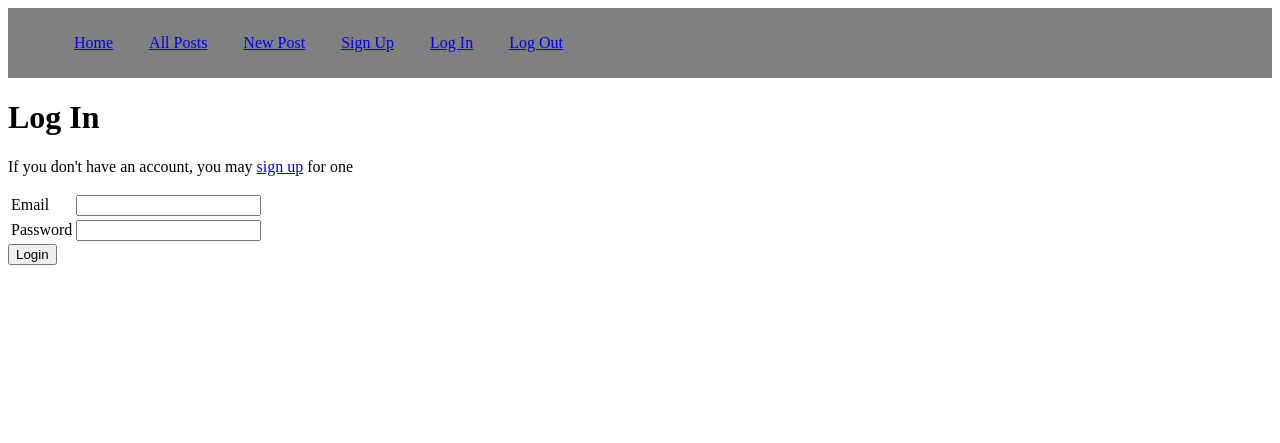
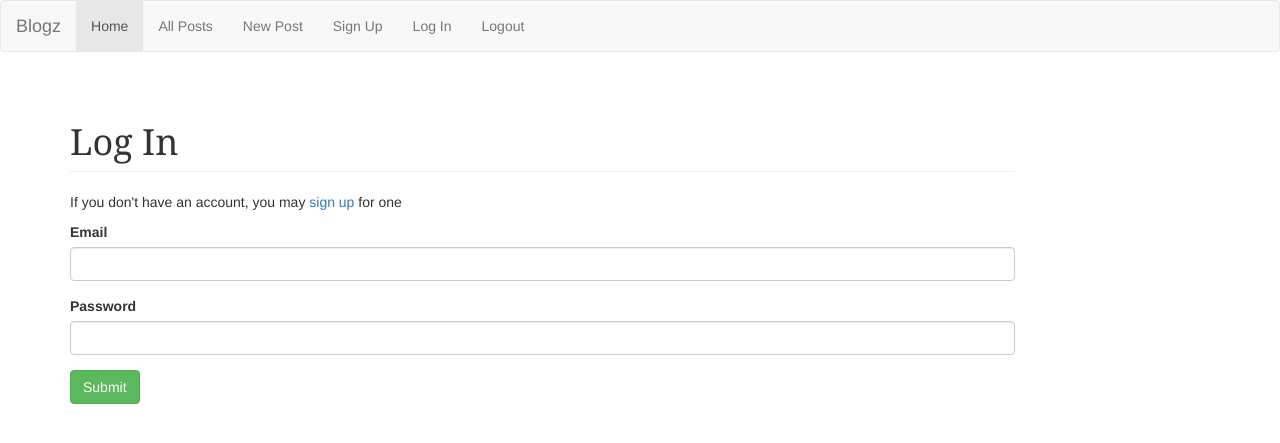
Before and after one commit to haileybond/blogz, a Flask app: page /login in a window 1280 px wide. Shown: the top 443 px of the page. Run offline with Flask 2, Linux system fonts and the light colour scheme; some libraries are stand-ins or nearby versions.

Commit message:
added Bootstrap styling and password hashing- login not working

```diff
--- a/main.py
+++ b/main.py
@@ -1,6 +1,7 @@
 from flask import Flask, request, redirect, render_template, session, flash
 from flask_sqlalchemy import SQLAlchemy
 from datetime import datetime
+from hashutils import make_pw_hash, check_pw_hash
 
 # update database info (done!)
 app = Flask(__name__)
@@ -29,7 +30,7 @@ class Blog(db.Model):
 class User(db.Model):
     id = db.Column(db.Integer, primary_key=True)
     email = db.Column(db.String(80))
-    password = db.Column(db.String(20))
+    pw_hash = db.Column(db.String(120))
     first_name = db.Column(db.String(40))
     last_name = db.Column(db.String(40))
     blogs = db.relationship('Blog', backref='owner')
@@ -37,7 +38,7 @@ class User(db.Model):
 #add a constructor for the User class (done!)
     def __init__(self, email, password, first_name, last_name):
         self.email = email
-        self.password = password
+        self.pw_hash = make_pw_hash(password)
         self.first_name = first_name
         self.last_name = last_name
 
@@ -60,14 +61,14 @@ def blog():
         # if it's a post id, then redirect to the post.html template
         if post_id:
             posts = Blog.query.filter_by(id=[post_id]).all()
-            return render_template("blog.html", posts=posts)
+            return render_template("blog.html", posts=posts, page_title="Blogz")
         # if it's a user id, then redirect to the blogger.html template
         if user_id:
             posts = Blog.query.filter_by(owner_id = user_id).all()
-            return render_template("blogger.html", posts=posts)
+            return render_template("blogger.html", posts=posts, page_title="Blogz")
     #if the len == 0, it means we just want the regular blogger page
     posts = Blog.query.all()
-    return render_template('blog.html', title="Blog", posts=posts)
+    return render_template('blog.html', page_title="Blogz", posts=posts)
 
 @app.route('/addpost', methods=['POST', 'GET'])
 def add_post():
@@ -80,7 +81,7 @@ def add_post():
         if title == "" or body == "":
             #rework error message as flash message (DONE!)
             flash('* All fields are required', 'error')
-            return render_template('/addpost.html', title=title, body=body)
+            return render_template('/addpost.html', title=title, page_title="Blogz- Add a new Post", body=body)
         else:
             #the Blog class needs both body and title passed to it
             post = Blog(title, body, owner)
@@ -92,7 +93,7 @@ def add_post():
             post_id = str(post.id)
             #redirect using the post id # in address (GET)
             return redirect('/blog?post_id=' + post_id)
-    return render_template('/addpost.html')
+    return render_template('/addpost.html', page_title="Blogz- Add a new Post")
 
 #add an app route + function for login.html
 
@@ -104,18 +105,20 @@ def login():
         #add validation for user login and create flash error messages
         user = User.query.filter_by(email=email).first()
 
-        if user and user.password == password:
+        if user and check_pw_hash(password, user.pw_hash):
             session['email'] = email
-            flash("You are currenly logged in")
+            flash("You are currenly logged in", 'info')
             return redirect('/blog')
 
         if not user:
-            email_error = "User account does not exhist or email incorrect"
-            return render_template('login.html', email_error=email_error)
-        if User.password != password:
+            email_error = "User account does not exhist"
+            return render_template('login.html', email_error=email_error, page_title="Blogz- Log In")
+
+        if not check_pw_hash(password, user.pw_hash):
             password_error = "Password is incorrect. Please try again"
-            return render_template('login.html', password_error=password_error)
-    return render_template('login.html')
+            return render_template('login.html', password_error=password_error, page_title="Blogz- Log In")
+
+    return render_template('login.html', page_title="Blogz- Log In")
 
 
 #add an app route + function for index.html
@@ -128,56 +131,61 @@ def login():
 @app.route('/signup', methods=['POST', 'GET'])
 def signup():
     if request.method == 'POST':
-        email = request.form['email']
-        password = request.form['password']
-        verify = request.form['verify']
-        first_name = request.form['first_name']
-        last_name = request.form['last_name']
+        input_email = request.form['email']
+        input_password = request.form['password']
+        password_hash = make_pw_hash(input_password)
+        input_verify = request.form['verify']
+        input_first_name = request.form['first_name']
+        input_last_name = request.form['last_name']
 
-        #add validation and error messages for user signup (similar to "User Signup" assignment; use flash messages?)
+        email_error = ''
+        password_error = ''
 
-        #validate email (length, no spaces, contains @ and .) (DONE!)
-        if is_empty(email):
-            #Add error message
-            flash('* A valid email is required', 'error')
-        else:
-            if not is_correct_length(email):
-                #Add error message #email_error = "Email must be between 3 and 20 characters"
-                flash('* Email must be between 3 and 20 characters', 'error')
-                email= ''
+        existing_user = User.query.filter_by(email=input_email).first()
+        if existing_user:
 
-        #Make sure the user doesn't already exhist
-        existing_user = User.query.filter_by(email=email).first()
-        if existing_user:
-            flash('* User account already exhists. Please log in.', 'error')
+            email_error = "User account already exhists. Please Log In"
             return redirect('/login')
 
-        #Validate first and last name (must not be empty) (DONE!)
-        if is_empty(first_name) or is_empty(last_name):
-            flash('* Full name is required', 'error')
 
-        #Validate the password and verify password (DONE!)
-        if is_empty(password):
-            flash('* Password is required.', 'error')
-        elif contains_space(password):
-            flash('* Password may not contain spaces', 'error')
-        elif not is_correct_length(password):
-            flash('* Password must be between 3 and 20 characters', 'error')
+        #EMAIL VALIDATION
+        if contains_space(input_email):
+            email_error = "Email must not contain spaces"
+            input_email = ''
+        if not is_correct_length(input_email):
+            email_error = "Email must be between 3 and 40 characters"
+            input_email = ''
+        if not valid_email(input_email):
+            email_error = "Email must contain these symbols: '@' and '.'"
+            input_email = ''
 
-        #validate that password = password (must match password)
-        if is_empty(verify):
-            flash('* Password verification is required', 'error')
-        elif password != verify:
-            flash('* Passwords must match', 'error')
 
-        if not is_empty(email) and is_correct_length(email) and not existing_user and not is_empty(first_name) and not is_empty(last_name) and not is_empty(password) and not contains_space(password) and is_correct_length(password) and password==verify:
-            new_user = User(email, password, first_name, last_name)
+        #PASSWORD VALIDATION
+        if contains_space(input_password):
+            password_error = "Email must contain these symbols: '@' and '.'"
+            input_password = ''
+        if not is_correct_length(input_password):
+            password_error = "Email must be between 3 and 40 characters"
+            input_password = ''
+        if input_password != input_verify:
+            password_error = "Passwords must match"
+            input_password = ''
+            verify_password = ''
+
+        if password_error or email_error:
+            return render_template('signup.html', password_error = password_error, email_error = email_error, email = input_email, first_name=input_first_name, last_name=input_last_name)
+
+
+        #IF NO ERRORS:
+        if not password_error and not email_error:
+            new_user = User(input_email, password_hash, input_first_name, input_last_name)
             db.session.add(new_user)
             db.session.commit()
-            session['email'] = email
+            session['email'] = input_email
             flash("You are currenly logged in")
             return redirect('/')
-    return render_template('signup.html')
+
+    return render_template('signup.html', page_title="Blogz- Sign Up")
 
 
 #add a function for logout.html
@@ -193,12 +201,8 @@ def logout():
 #FUNCTIONS FOR SIGNUP VALIDATION
 
 
-def is_empty(input):
-    if not input:
-        return True
-
 def is_correct_length(input):
-    if len(input) >= 3 and len(input) <= 20:
+    if len(input) >= 3 and len(input) <= 40:
         return True
 
 def contains_space(input):
@@ -216,14 +220,14 @@ def valid_email(input):
         if each_char == '.':
             period_count = period_count + 1
 
-    if period_count == 1 and at_count == 1:
+    if period_count >= 1 and at_count == 1:
         return True
 
 
 @app.route('/')
 def index():
     users = User.query.all()
-    return render_template('index.html', title="Blog Users", users=users)
+    return render_template('index.html', page_title="Blogz- Blogger Index", users=users)
 
 if __name__ == '__main__':
     app.run()
--- /dev/null
+++ b/styles/styles.css
@@ -0,0 +1,12 @@
+.blogger_index {
+
+}
+
+.error {
+    color: red;
+    text-decoration: none;
+}
+
+h1 {
+    font-family: Cambria, Cochin, Georgia, Times, Times New Roman, serif;
+}
--- a/templates/base.html
+++ b/templates/base.html
@@ -1,39 +1,55 @@
 <!DOCTYPE html>
-<html>
+<html lang="en">
     <head>
-        <title>{{title}}</title>
+        <title>{{page_title}}</title>
         <meta charset="utf-8"/>
-        <style>
-            .error {
-                color: red;
-                text-decoration: none;
-            }
-        </style>
+        <meta name="viewport" content="width=device-width, initial-scale=1">
+
+
+        <!-- Latest compiled and minified CSS -->
+        <link rel="stylesheet" href="https://maxcdn.bootstrapcdn.com/bootstrap/3.3.7/css/bootstrap.min.css">
+        <!-- jQuery library -->
+        <script src="https://ajax.googleapis.com/ajax/libs/jquery/3.2.1/jquery.min.js"></script>
+        <!-- Latest compiled JavaScript -->
+        <script src="https://maxcdn.bootstrapcdn.com/bootstrap/3.3.7/js/bootstrap.min.js"></script>
+        <link rel="stylesheet" type="text/css" href="/styles/styles.css">
+
+
     </head>
     <!-- Add navigation menu -->
     <body>
-        <nav style="background-color: grey; padding: 10px">
-            <ul id="nav_menu" style="list-style: none">
-                <li style="display: inline; padding: 1rem; text-decoration: none; color: white"><a href="/">Home</a></li>
-                <li style="display: inline; padding: 1rem; text-decoration: none; color: white"><a href="/blog">All Posts</a></li>
-                <li style="display: inline; padding: 1rem; text-decoration: none; color: white"><a href="/addpost">New Post</a></li>
-                <li style="display: inline; padding: 1rem; text-decoration: none; color: white"><a href="/signup">Sign Up</a></li>
-                <li style="display: inline; padding: 1rem; text-decoration: none; color: white"><a href="/login">Log In</a></li>
-                <li style="display: inline; padding: 1rem; text-decoration: none; color: white"><a href="/logout">Log Out</a></li>
-                <!--TODO - Add links for logging in and logging out -->
+        <nav class="navbar navbar-default">
+            <div class="container-fluid">
+                <div class="navbar-header">
+                    <a class="navbar-brand" href="/">Blogz</a>
+                </div>
+                <ul class="nav navbar-nav">
+                    <li class="active"><a href="/">Home</a></li>
+				    <li><a href="/blog">All Posts</a></li>
+                    <li><a href="/addpost">New Post</a></li>
+                    <li><a href="/signup">Sign Up</a></li>
+                    <li><a href="/login">Log In</a></li>
+                    <li><a href="/logout">Logout</a></li>
                 </ul>
+            </div>
         </nav>
 
+        <div class="container">
+            <div class="row">
+                <div class="col-xs-10">
                     {% with messages = get_flashed_messages(with_categories=True) %}
                         <ul style="list-style: none">
                         <!-- TODO - Remove list styling!! -->
                         {% for category,message in messages %}
-                <li style="text-decoration: none" class="{{category}}">{{message}}</li>
+                            <li style="text-decoration: none">{{message}}</li>
                         {% endfor %}
                         </ul>
                     {% endwith %}
-
+                </div>
+            </div>
                 {% block content %}
+                    <!-- TEMPLATES WILL DISPLAY HERE! -->
                 {% endblock %}
+        </div>
     </body>
 </html>
--- a/templates/login.html
+++ b/templates/login.html
@@ -1,31 +1,41 @@
 <!--TODO - Add a template for logging in -->
 {% extends "base.html" %}
 {% block content %}
+<div class="row">
+    <div class="col-xs-10">
+        <h1 class="page-header">Log In</h1>
+    </div>
+</div>
 
-<h1>Log In</h1>
-<p>If you don't have an account, you may <a href="/signup">sign up</a> for one</p>
-<form action="/login" method="POST">
-    <table>
-        <tr>
-            <td><label for="email">Email</label></td>
-            <td>
-                <input name="email" type="email" value="{{ email }}">
-            </td>
-            <td>
-                <p class="error">{{email_error}}</p>
-            </td>
-        </tr>
-        <tr>
-            <td><label for="password">Password</label></td>
-            <td>
-                <input name="password" type="password">
-            </td>
-            <td>
-                <p class="error">{{password_error}}</p>
-            </td>
-        </tr>
-    </table>
-    <input type="submit" value="Login">
-</form>
+<div class="row">
+    <div class="col-xs-10">
+        <p>If you don't have an account, you may <a href="/signup">sign up</a> for one</p>
+    </div>
+</div>
+
+<div class="row">
+    <div class="col-xs-10">
+        <form action="/login" method="POST">
+
+            <div class="form-group">
+                <label for="email">Email</label>
+                <input name="email" type="email" value="{{ email }}" class="form-control" required="required">
+            </div>
+
+            <p class="error" style="color:red;">{{email_error}}</p>
+
+            <div class="form-group">
+                <label for="password">Password</label>
+                <input name="password" type="password" class="form-control" required="required">
+            </div>
+
+            <p class="error" style="color:red;">{{password_error}}</p>
+
+            <div class="form-group">
+                <button type="submit" value="Login" class="btn btn-success">Submit</button>
+            </div>
+        </form>
+    </div>
+</div>
 
 {% endblock %}
```
Also changed, not shown: hashutils.py (added, +10 -0 lines), styles/base-styles.css (deleted, +0 -7 lines), templates/addpost.html (+34 -13 lines), templates/blog.html (+9 -6 lines), templates/blogger.html (+7 -3 lines), templates/index.html (+6 -5 lines), templates/post.html (+6 -6 lines), templates/signup.html (+41 -43 lines), styles/addpost-styles.css (deleted), styles/homepage-styles.css (deleted), styles/post-styles.css (deleted). Lines whose indentation alone changed are shown as unchanged.
